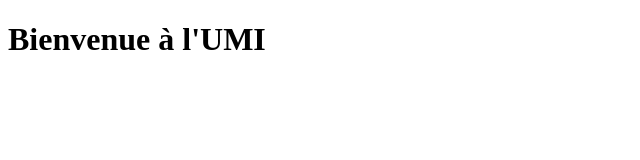
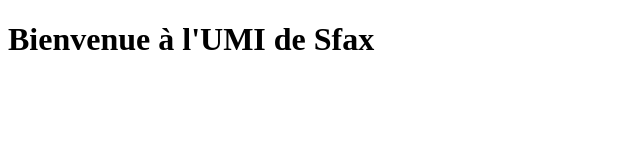
Before and after one commit to pfe-asscc/ASSCC, a plain HTML site: page index.html in a window 1280 px wide. Shown: the whole page, without its empty margins (0-640 px from the left). Drawn offline with Linux system fonts and the light colour scheme.

Commit message:
added initial indes.html file umi sfax

```diff
--- a/index.html
+++ b/index.html
@@ -5,6 +5,6 @@
     <meta charset="UTF-8" />
   </head>
   <body>
-    <h1>Bienvenue à l'UMI</h1>
+    <h1>Bienvenue à l'UMI de Sfax</h1>
    </body>
 </html>
```
